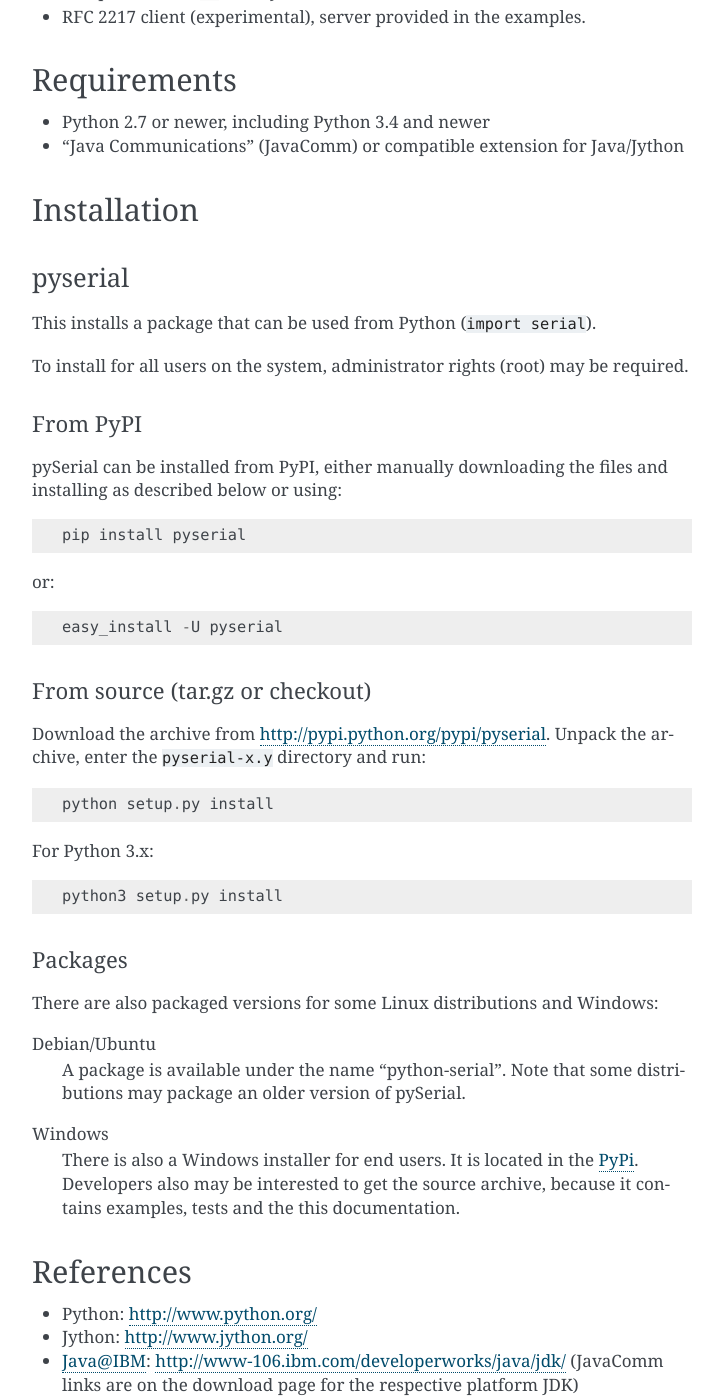
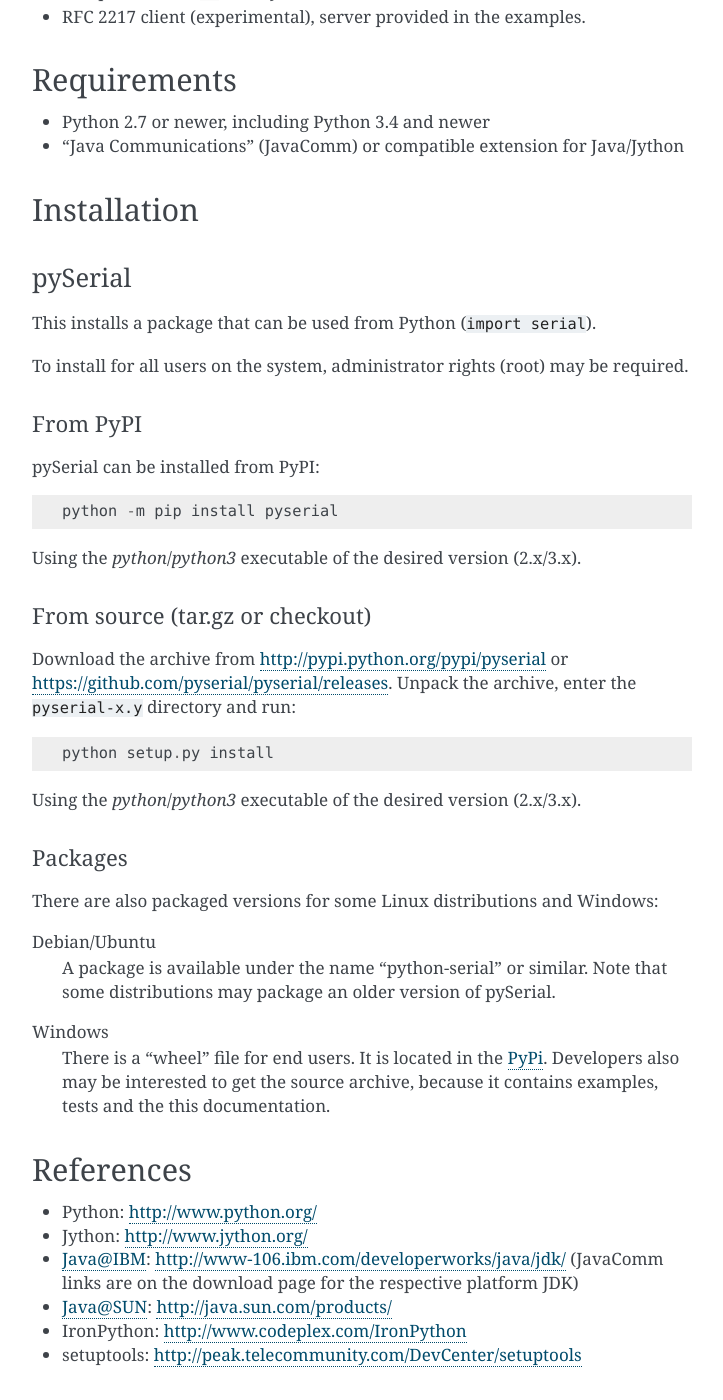
Before and after one commit to pyserial/pyserial, a Sphinx documentation site: the page built from documentation/pyserial.rst, in a window 1280 px wide and 1400 px high, scrolled down 846 px. Shown: the whole window, without its empty margins (388-1111 px from the left). Built offline with Sphinx 7.4.7, drawn with Linux system fonts in a browser that asks for light colours; some of the changed text lies outside the part shown.

Commit message:
docs: minor update

```diff
--- a/documentation/appendix.rst
+++ b/documentation/appendix.rst
@@ -77,7 +77,7 @@
 
     On Debian based systems, serial ports are usually in the group ``dialout``,
     so running ``sudo adduser $USER dialout`` (and logging-out and -in) enables
-    the user to use the port.
+    the user to access the port.
 
 
 Related software
--- a/documentation/pyserial.rst
+++ b/documentation/pyserial.rst
@@ -53,7 +53,7 @@
 Installation
 ============
 
-pyserial
+pySerial
 --------
 This installs a package that can be used from Python (``import serial``).
 
@@ -62,37 +62,33 @@
 
 From PyPI
 ~~~~~~~~~
-pySerial can be installed from PyPI, either manually downloading the
-files and installing as described below or using::
+pySerial can be installed from PyPI::
 
-    pip install pyserial
+    python -m pip install pyserial
 
-or::
-
-    easy_install -U pyserial
+Using the `python`/`python3` executable of the desired version (2.x/3.x).
 
 From source (tar.gz or checkout)
 ~~~~~~~~~~~~~~~~~~~~~~~~~~~~~~~~
-Download the archive from http://pypi.python.org/pypi/pyserial.
+Download the archive from http://pypi.python.org/pypi/pyserial or
+https://github.com/pyserial/pyserial/releases.
 Unpack the archive, enter the ``pyserial-x.y`` directory and run::
 
     python setup.py install
 
-For Python 3.x::
-
-    python3 setup.py install
+Using the `python`/`python3` executable of the desired version (2.x/3.x).
 
 Packages
 ~~~~~~~~
 There are also packaged versions for some Linux distributions and Windows:
 
 Debian/Ubuntu
-    A package is available under the name "python-serial". Note that some
-    distributions may package an older version of pySerial.
+    A package is available under the name "python-serial" or similar. Note
+    that some distributions may package an older version of pySerial.
 
 Windows
-    There is also a Windows installer for end users. It is located in the
-    PyPi_.  Developers also may be interested to get the source archive,
+    There is a "wheel" file for end users. It is located in the PyPi_.
+    Developers also may be interested to get the source archive,
     because it contains examples, tests and the this documentation.
 
 .. _PyPi: http://pypi.python.org/pypi/pyserial
@@ -115,7 +111,7 @@
 is compatible with Python 2.0 on Windows, Linux and several un*x like systems,
 MacOSX and Jython.
 
-On Windows releases older than 2.5 will depend on pywin32_ (previously known as
+On Windows, releases older than 2.5 will depend on pywin32_ (previously known as
 win32all)
 
 .. _download: https://pypi.python.org/pypi/pyserial
```
